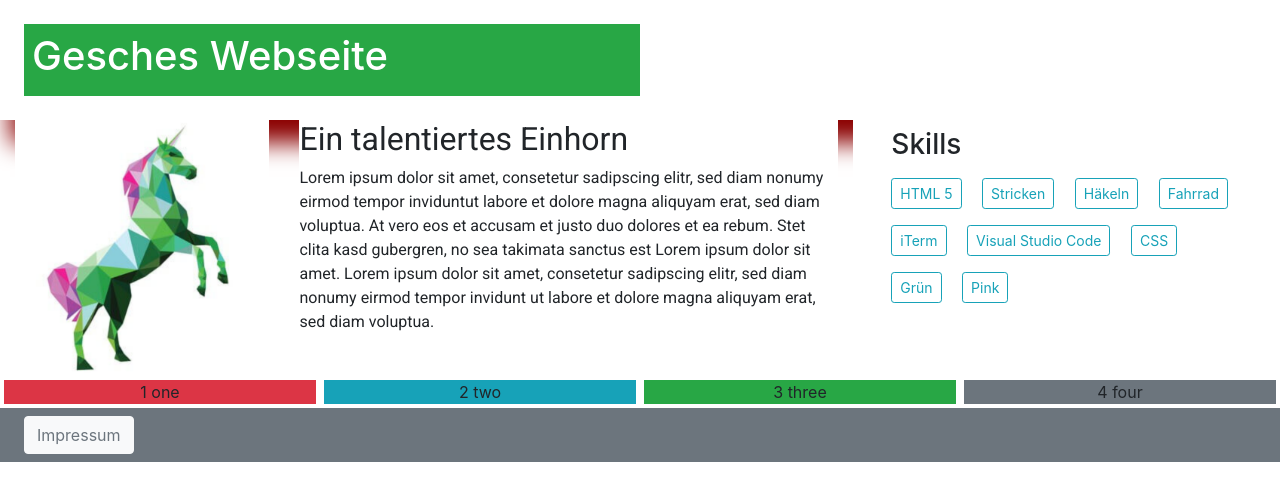
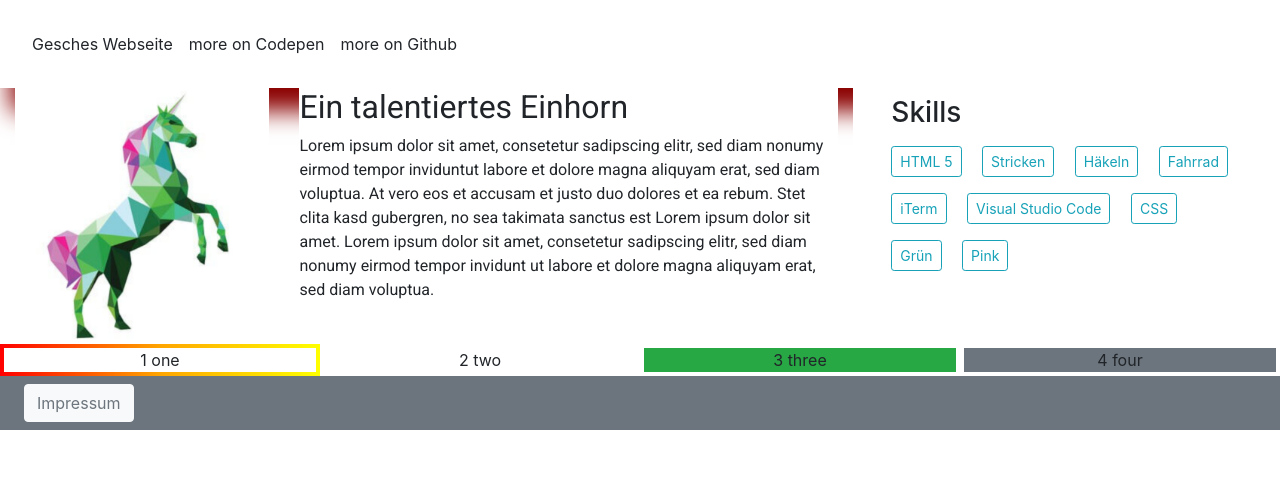
Before and after one commit to gesroy/personal-website, a plain HTML site: page index.html in a window 1280 px wide. Drawn offline with Linux system fonts and the light colour scheme.

Commit message:
Flexbox experiments

```diff
--- a/css/styles.css
+++ b/css/styles.css
@@ -5,3 +5,12 @@
 .copy {
   font-family: "Roboto", sans-serif;
 }
+
+.linear-gradient-redorangeyellow {
+  background: linear-gradient(to right, red, orange, yellow);
+}
+
+.box-border {
+  outline: 2px;
+  outline-color: linear-gradient(to right, red, orange, yellow);
+}
--- a/index.html
+++ b/index.html
@@ -15,8 +15,10 @@
 
     <header>
         <div class="row p-4 bg-white light-shadow">
-            <div class="col-sm-6 p-2 bg-success text-white">
-                <h1>Gesches Webseite</h1>
+            <div class="d-flex">
+                <div class="p-2 mr-auto">Gesches Webseite</div>
+                <div class="p-2">more on Codepen</div>
+                <div class="p-2">more on Github</div>
             </div>
         </div>
     </header>
@@ -64,12 +66,12 @@
             <div class="d-none d-lg-block d-xl-none">desktop</div>
         </div>
         <div class="row text-center">
-            <div class="col-md-6 col-lg-3 p-1">
-                <div class="bg-danger">1 one</div>
+            <div class="col-md-6 col-lg-3 p-1 linear-gradient-redorangeyellow">
+                <div class="bg-white">1 one</div>
             </div>
 
-            <div class="col-md-6 col-lg-3 p-1">
-                <div class="bg-info">2 two</div>
+            <div class="col-md-6 col-lg-3 p-1 box-border">
+                <div class="bg-white">2 two</div>
             </div>
             <div class="col-md-6 col-lg-3 p-1">
                 <div class="bg-success">3 three</div>
```
